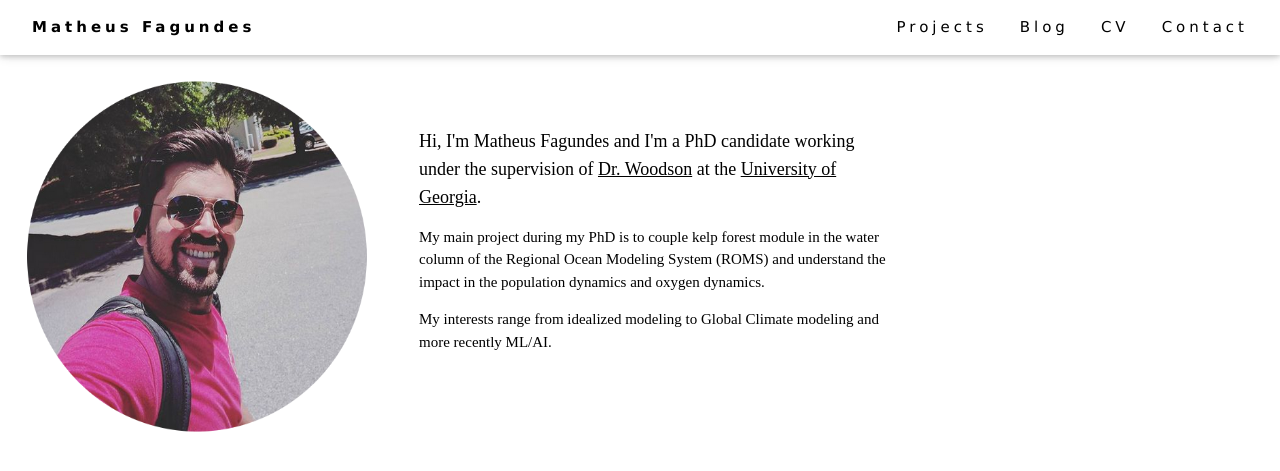
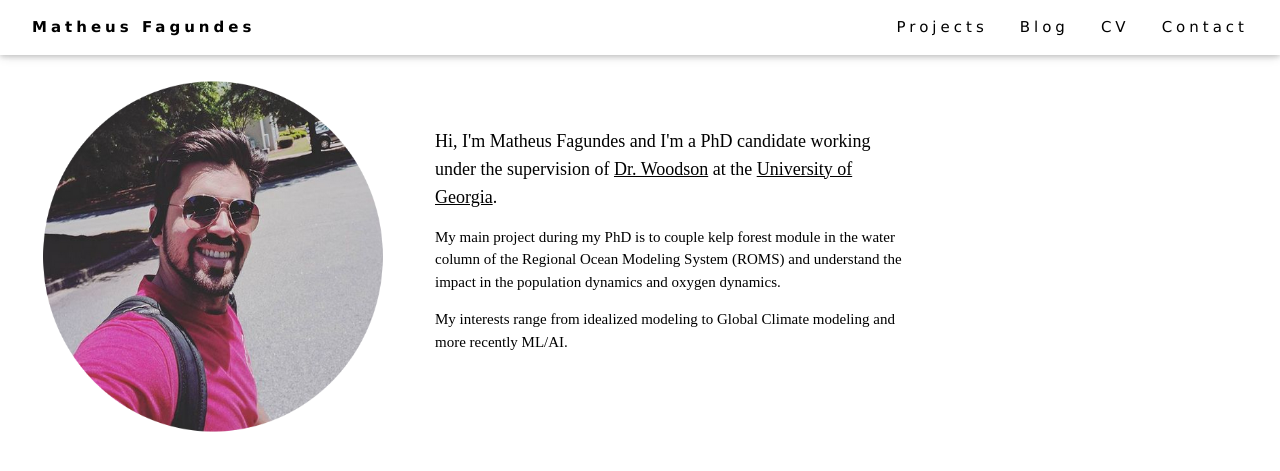
Before and after one commit to mf99274/mf99274.github.io, a Jekyll site: the page built from index.html, in a window 1280 px wide. Shown: the top 471 px of the page. Built offline with Jekyll 4.4.1, drawn with Linux system fonts in a browser that asks for light colours.

Commit message:
Update default.html

```diff
--- a/_layouts/default.html
+++ b/_layouts/default.html
@@ -7,7 +7,7 @@
 </head> -->
 <title>Matheus Fagundes</title>
 <meta charset="UTF-8">
-<!--<meta name="viewport" content="width=device-width, initial-scale=1.0"> -->
+<meta name="viewport" content="width=device-width, initial-scale=1.0">
 <link rel="stylesheet" href="https://www.w3schools.com/w3css/4/w3.css">
 
 <body background-color: lightblue;>
@@ -26,7 +26,7 @@
 	    <!--<a href="https://github.com/mf99274">My GitHub</a> -->
     	</div>
      </div>
-	<div class="container">
+	<div class="w3-container">
 
 		{{ content }}
 
```
